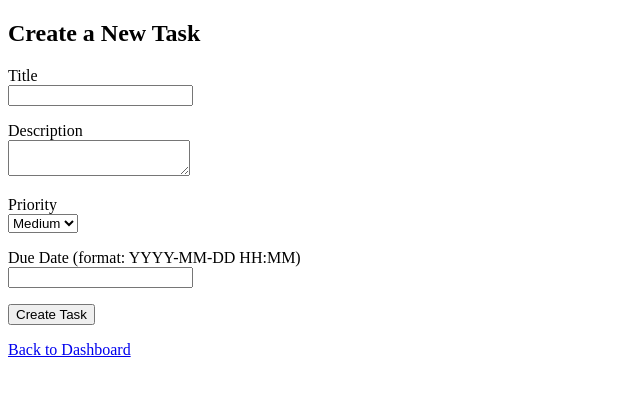
After one commit to Harishmadhav/lifehub, a Flask app: page /tasks/create in a window 1280 px wide. The commit adds this page. Shown: the top 396 px of the page, without its empty margins (0-640 px from the left). Run offline with Flask 3, Linux system fonts and the light colour scheme; the visitor is signed in with stand-in values (Sample User, id 1).

Commit message:
Fix due date format issue, add error display, complete Create Task

```diff
--- a/app/__init__.py
+++ b/app/__init__.py
@@ -8,6 +8,7 @@ from app.models.habit import Habit
 from app.models.habit_completion import HabitCompletion
 from app.routes.auth import auth_bp
 from app.routes.main import main_bp
+from app.routes.tasks import tasks_bp
 
 
 def create_app():
@@ -21,6 +22,7 @@ def create_app():
 
     app.register_blueprint(auth_bp)
     app.register_blueprint(main_bp)
+    app.register_blueprint(tasks_bp)
 
     @login_manager.user_loader
     def load_user(user_id):
--- /dev/null
+++ b/app/routes/tasks.py
@@ -0,0 +1,49 @@
+from flask import Blueprint, render_template, redirect, url_for, flash
+from flask_login import login_required, current_user
+from flask_wtf import FlaskForm
+from wtforms import StringField, TextAreaField, SelectField, DateTimeField, SubmitField
+from wtforms.validators import DataRequired, Optional
+
+from app.extensions import db
+from app.models.task import Task
+
+tasks_bp = Blueprint("tasks", __name__)
+
+
+class TaskForm(FlaskForm):
+    title = StringField("Title", validators=[DataRequired()])
+    description = TextAreaField("Description", validators=[Optional()])
+    priority = SelectField(
+        "Priority",
+        choices=[("low", "Low"), ("medium", "Medium"), ("high", "High")],
+        default="medium"
+    )
+    due_date = DateTimeField(
+        "Due Date",
+        format="%Y-%m-%d %H:%M",
+        validators=[Optional()]
+    )
+    submit = SubmitField("Create Task")
+
+
+@tasks_bp.route("/tasks/create", methods=["GET", "POST"])
+@login_required
+def create_task():
+    form = TaskForm()
+
+    if form.validate_on_submit():
+        task = Task(
+            title=form.title.data,
+            description=form.description.data,
+            priority=form.priority.data,
+            due_date=form.due_date.data,
+            user_id=current_user.id
+        )
+
+        db.session.add(task)
+        db.session.commit()
+
+        flash("Task created successfully.", "success")
+        return redirect(url_for("main.dashboard"))
+
+    return render_template("tasks/create_task.html", form=form)
--- /dev/null
+++ b/app/templates/tasks/create_task.html
@@ -0,0 +1,40 @@
+<!DOCTYPE html>
+<html>
+<head>
+    <title>Create Task - LifeHub</title>
+</head>
+<body>
+    <h2>Create a New Task</h2>
+
+    <form method="POST">
+        {{ form.hidden_tag() }}
+
+        <p>
+            {{ form.title.label }}<br>
+            {{ form.title() }}
+        </p>
+
+        <p>
+            {{ form.description.label }}<br>
+            {{ form.description() }}
+        </p>
+
+        <p>
+            {{ form.priority.label }}<br>
+            {{ form.priority() }}
+        </p>
+
+                <p>
+            {{ form.due_date.label }} (format: YYYY-MM-DD HH:MM)<br>
+            {{ form.due_date() }}
+            {% for error in form.due_date.errors %}
+                <span style="color: red;">{{ error }}</span>
+            {% endfor %}
+        </p>
+
+        {{ form.submit() }}
+    </form>
+
+    <p><a href="{{ url_for('main.dashboard') }}">Back to Dashboard</a></p>
+</body>
+</html>
```
Also changed, not shown: app/templates/dashboard.html (renamed from app/templates/auth/dashboard.html, +9 -1 lines).
